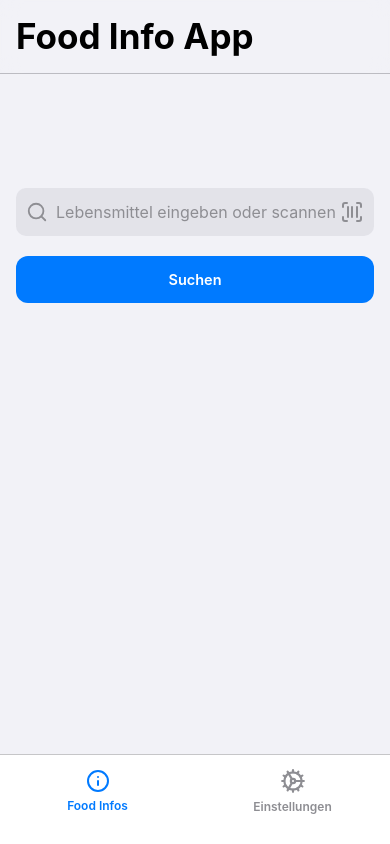
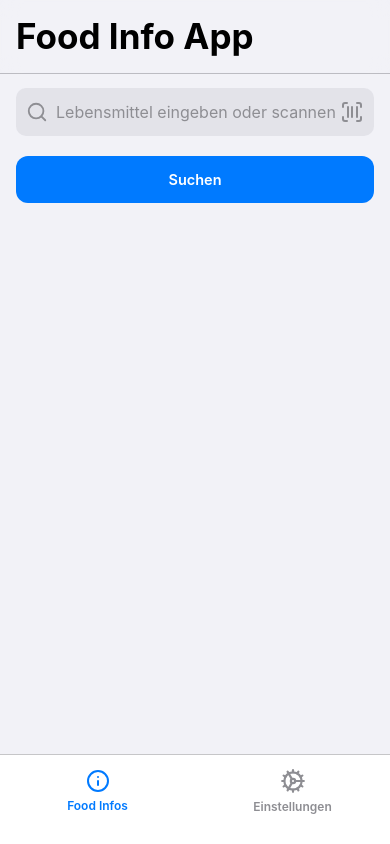
Before and after one commit to x10Lukas/FoodInfoApp, a React (Create React App) app: page / in a window 390 px wide. Built offline with nearby package versions, Linux system fonts and the light colour scheme.

Commit message:
Adjust text alignment in FoodInfoApp.css

```diff
--- a/src/FoodInfoApp.css
+++ b/src/FoodInfoApp.css
@@ -417,9 +417,3 @@ body {
       background-color: #000000;
     }
   }
-
-  @media screen and (max-width: 768px) {
-    .ios-content {
-      margin-top: 100px;
-    }
-  }
```
